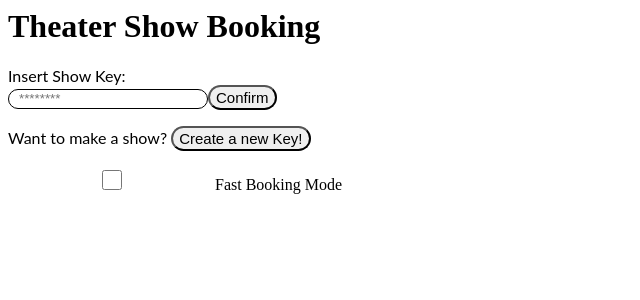
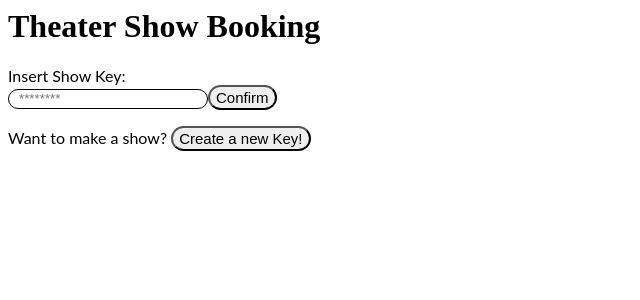
Before and after one commit to francescocamaccioli/Progetto-SSW-2022, an Angular app: page / in a window 1280 px wide. Shown: the top 300 px of the page, without its empty margins (0-640 px from the left). Built offline with nearby package versions, Linux system fonts and the light colour scheme.

Commit message:
fixed fast booking mode toggle

```diff
--- a/src/app/reservation/reservation.component.css
+++ b/src/app/reservation/reservation.component.css
@@ -1,7 +1,11 @@
+label {
+  display: block;
+  padding-left: 15px;
+  text-indent: -15px;
+}
 input {
-  width: none !important;
-  float: none !important;
-  border-radius: none !important;
-  border: none !important;
-  padding-left: none !important;
+  width: 13px !important;
+  height: 18px !important;
+  margin: 0 !important;
+  vertical-align: bottom !important;
 }
--- a/src/app/reservation/reservation.component.html
+++ b/src/app/reservation/reservation.component.html
@@ -1,5 +1,9 @@
-<input type="checkbox" id="fastbooking" name="fastbooking" value="true" />
-<label for="fastbooking">Fast Booking Mode</label>
+<p>
+  <label *ngIf="insertedKey !== undefined">
+    Fast Booking Mode <input id="fastbooking" type="checkbox"
+  /></label>
+</p>
+
 <div *ngIf="insertedName !== undefined">
   <p>
     <strong>{{ insertedName }}</strong> select the seat you would like to
```
